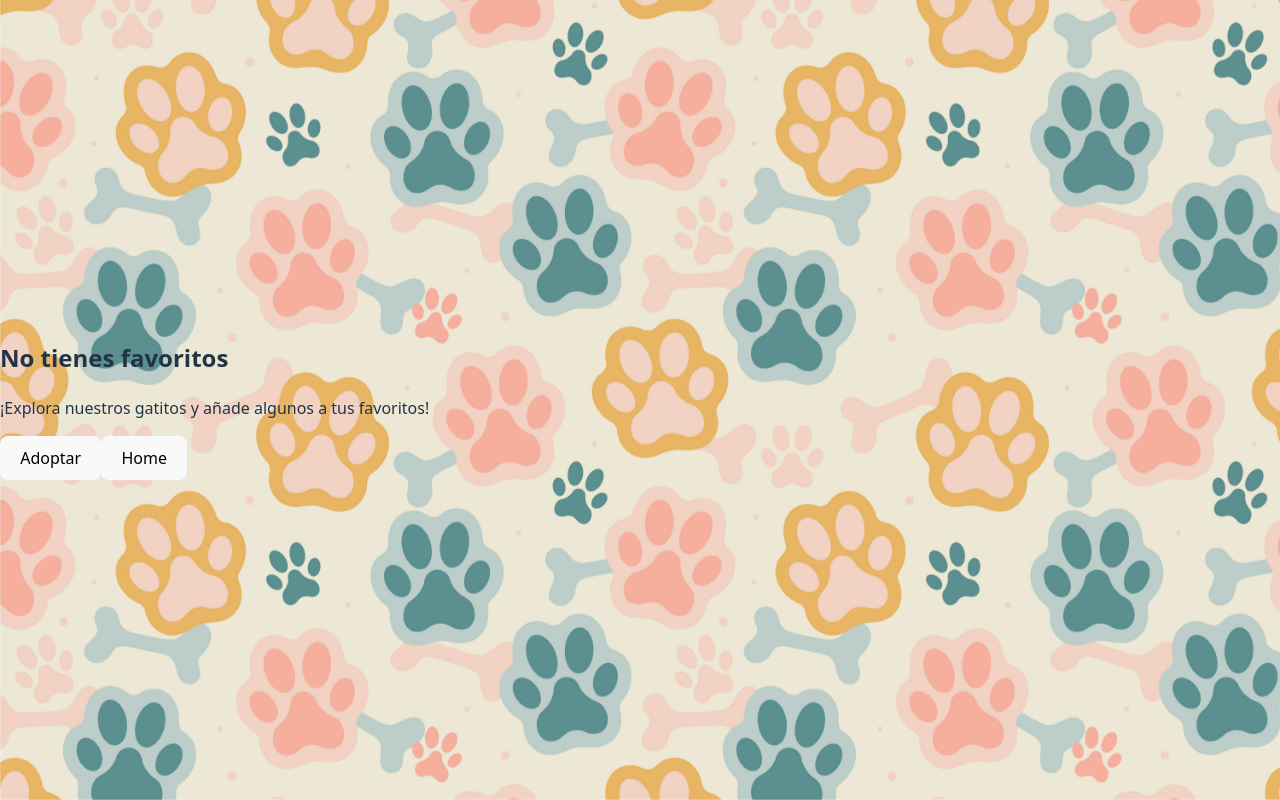
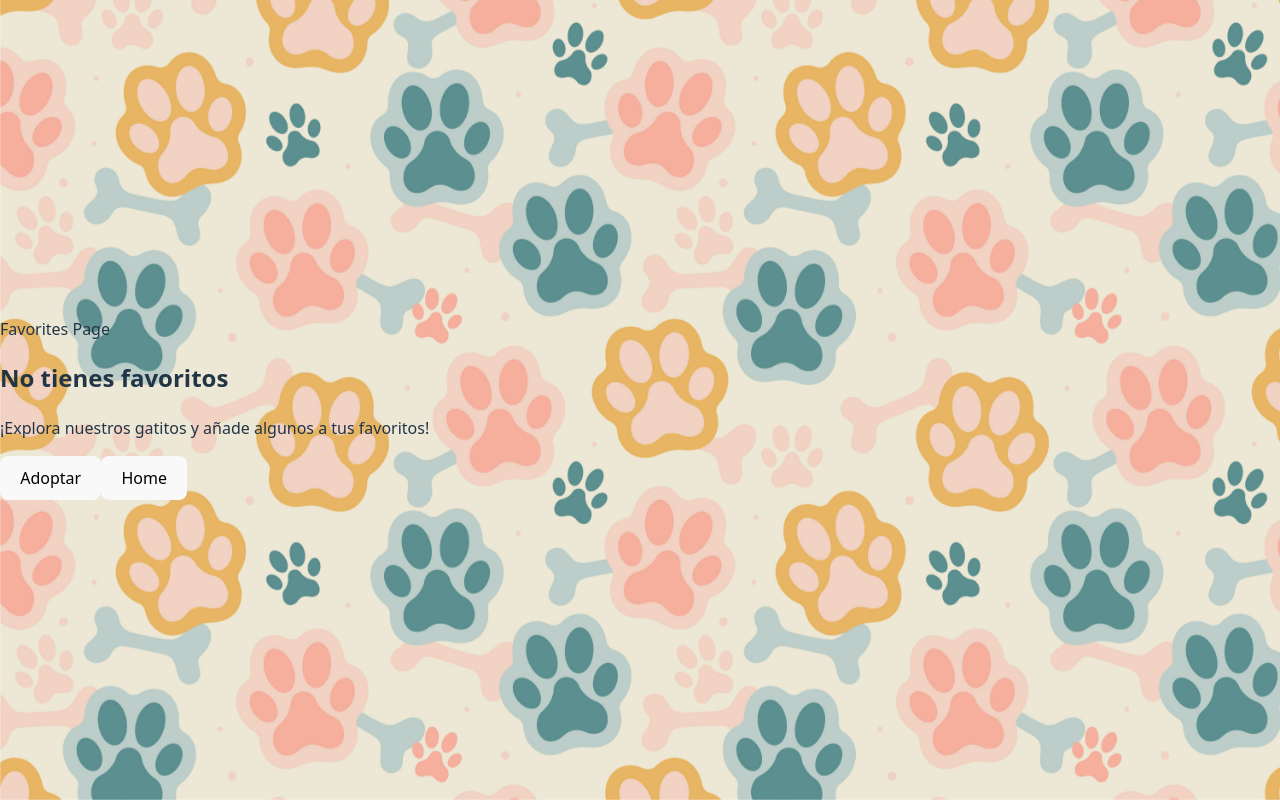
Before and after one commit to Anais-RV/bigotes-felices, a React (Vite) app: page /favorites in a window 1280 px wide. Built offline with nearby package versions, Linux system fonts and the light colour scheme.

Commit message:
Fix re-add title page

```diff
--- a/src/pages/Favorites/FavoritesPage.jsx
+++ b/src/pages/Favorites/FavoritesPage.jsx
@@ -8,6 +8,7 @@ const FavoritesPage = () => {
   return (
     <>
       <main>
+        <p>Favorites Page</p>
         <section className="main__section--fav-cards">
           {favorites.length === 0 ? (
             <div className="empty-favorites">
```
